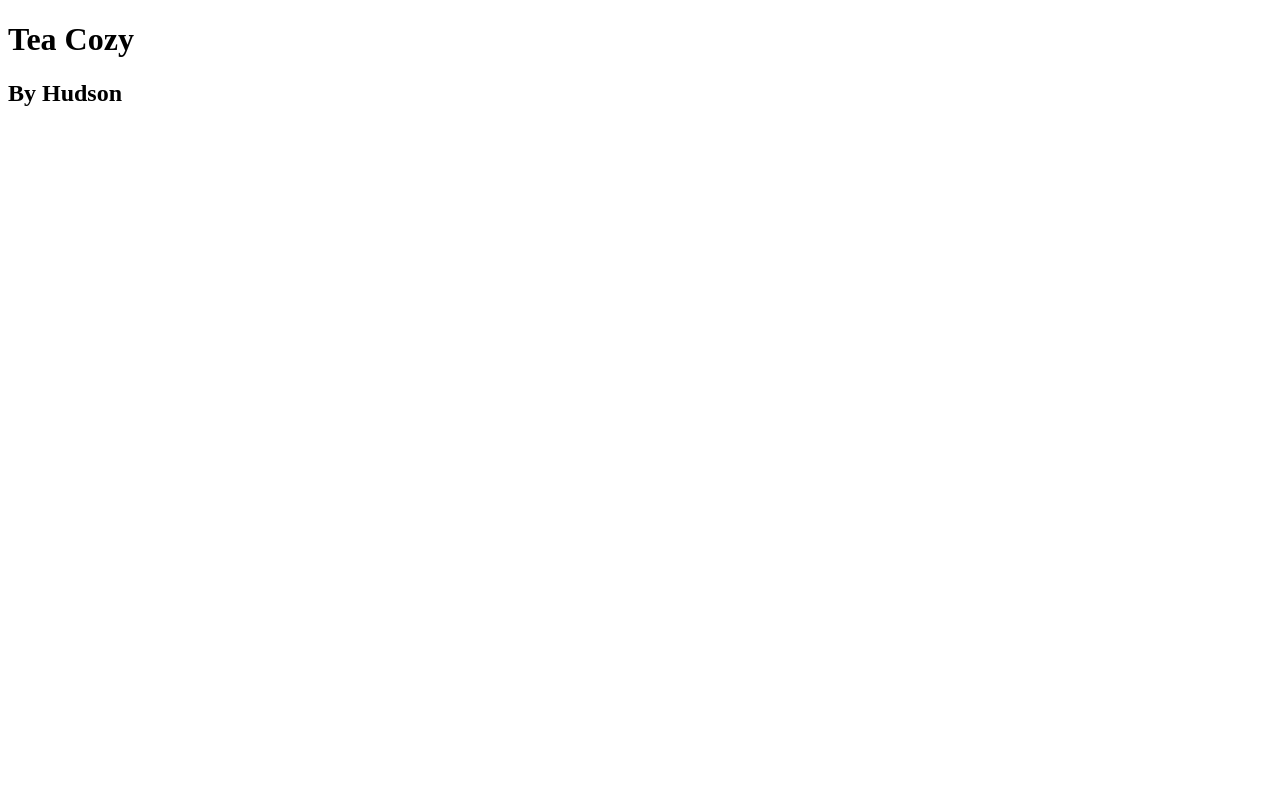
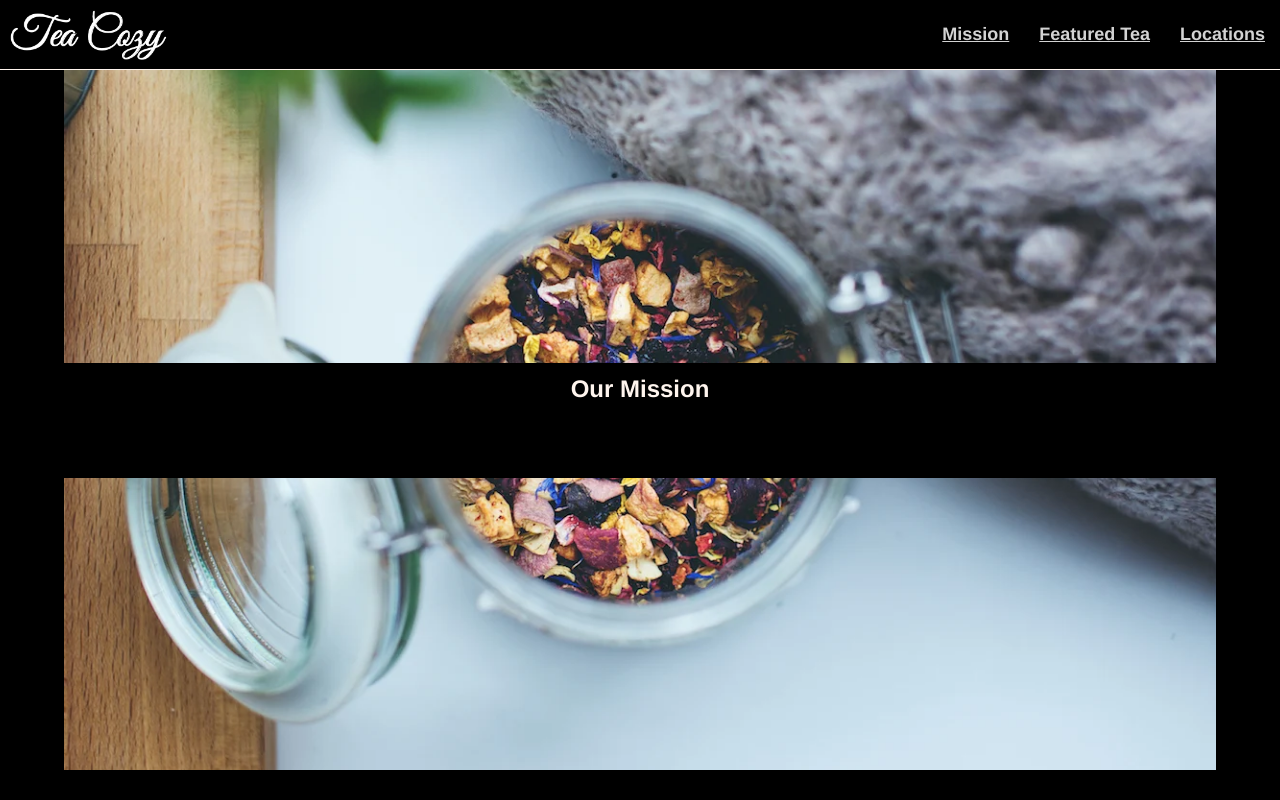
Before and after one commit to hudson-dev/Tea-Cozy, a plain HTML site: page index.html in a window 1280 px wide. Drawn offline with Linux system fonts and the light colour scheme.

Commit message:
Added nav

```diff
--- a/index.html
+++ b/index.html
@@ -4,9 +4,23 @@
     <meta charset="UTF-8">
     <meta name="viewport" content="width=device-width, initial-scale=1.0">
     <title>Tea Cozy</title>
+
+    <link rel = "stylesheet" type = "text/css" href= "styles.css">
 </head>
 <body>
-    <h1>Tea Cozy</h1>
-    <h2>By Hudson</h2>
+    <nav>
+        <img src = "assets/img-tea-cozy-logo.webp">
+        <section>
+            <h1>Mission</h1>
+            <h1>Featured Tea</h1>
+            <h1>Locations</h1>
+        </section>
+    </nav>
+    <main>
+        <div id = "banner">
+            <h2>Our Mission</h2>
+            <!-- <h4>Handpicked, Artisnally Curated, Free Range, Sustainable, Small Batch, Fair Trade, Organic Tea</h4> -->
+        </div>
+    </main>
 </body>
 </html>
--- /dev/null
+++ b/styles.css
@@ -0,0 +1,62 @@
+* {
+    background-color: black;
+    font-family: Helvetica, Arial, sans-serif;
+    color: seashell;
+    margin : 0;
+}
+
+nav {
+    border-bottom: 1px solid seashell;
+    height: 69px;
+    width: 100%;
+    display: flex;
+    align-items: center;
+    justify-content: space-between;
+}
+
+
+nav img {
+    height: 50px;
+    padding-left: 10px;
+}
+
+nav h1 {
+    text-decoration: underline;
+    color: lightgrey;
+    padding: 0px 15px;
+    font-size: 18px;
+}
+
+nav section {
+    display: flex;
+}
+
+main {
+    margin: 0 auto;
+    height: 700px;
+    width: 90%;
+    background-image: url("assets/img-mission-background.webp");
+    background-repeat: no-repeat;
+    background-position: center;
+    background-size: cover;
+
+    display: flex;
+    justify-content: center;
+}
+
+#banner {
+    align-self: center;
+    height: 115px;
+    width: 1200px;
+    background-color: black;
+
+    display: flex;
+}
+
+#banner h2 {
+    margin: 12px auto 25px auto;
+}
+
+#banner h4 {
+    align-self: flex-end;
+}
```
Also changed, not shown: assets/img-bedford-bizarre.webp (added), assets/img-berryblitz.webp (added), assets/img-donut.webp (added), assets/img-locations-background.webp (added), assets/img-mission-background.webp (added), assets/img-myrtle-ave.webp (added), assets/img-spiced-rum.webp (added), assets/img-tea-cozy-logo.webp (added).
